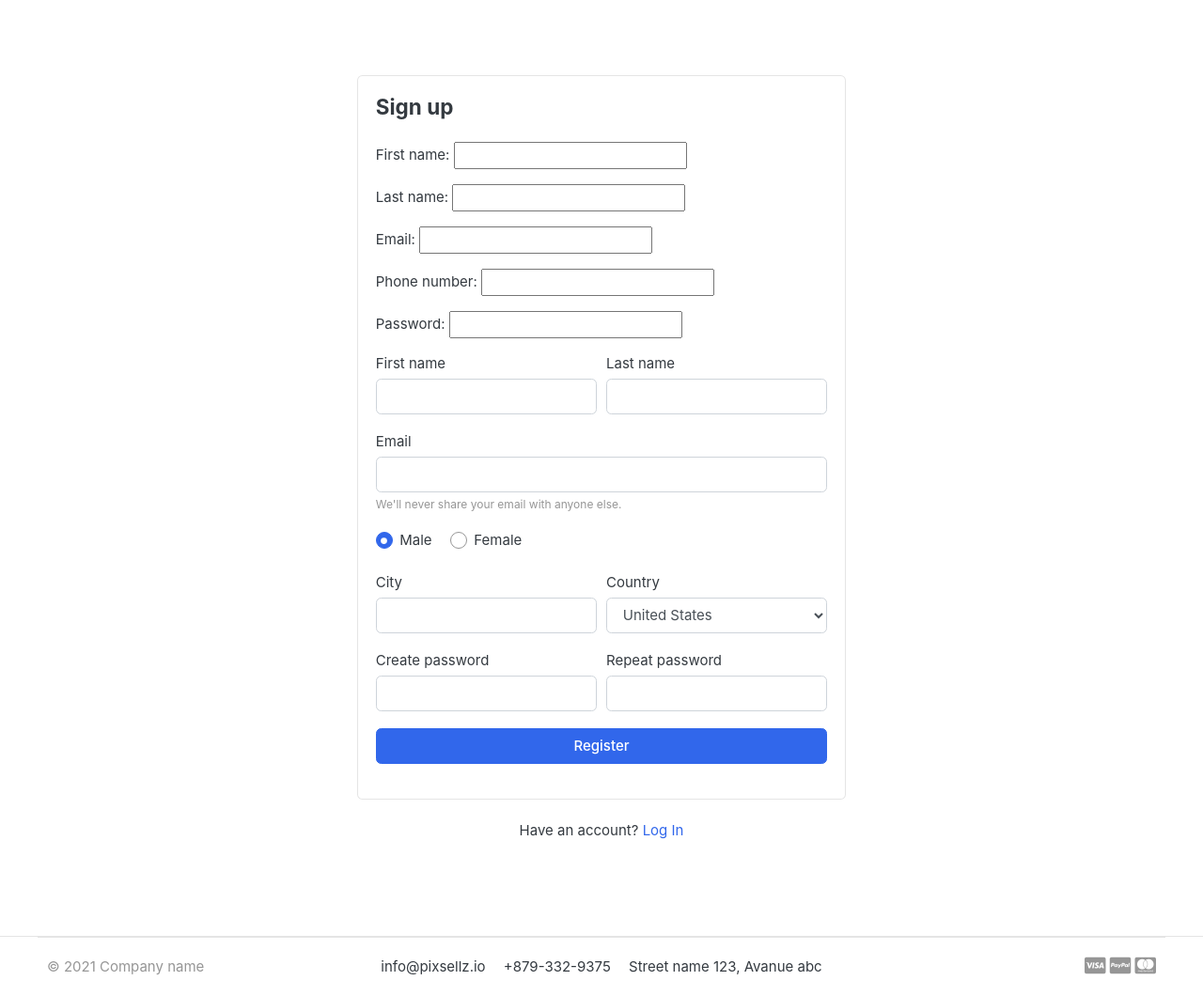
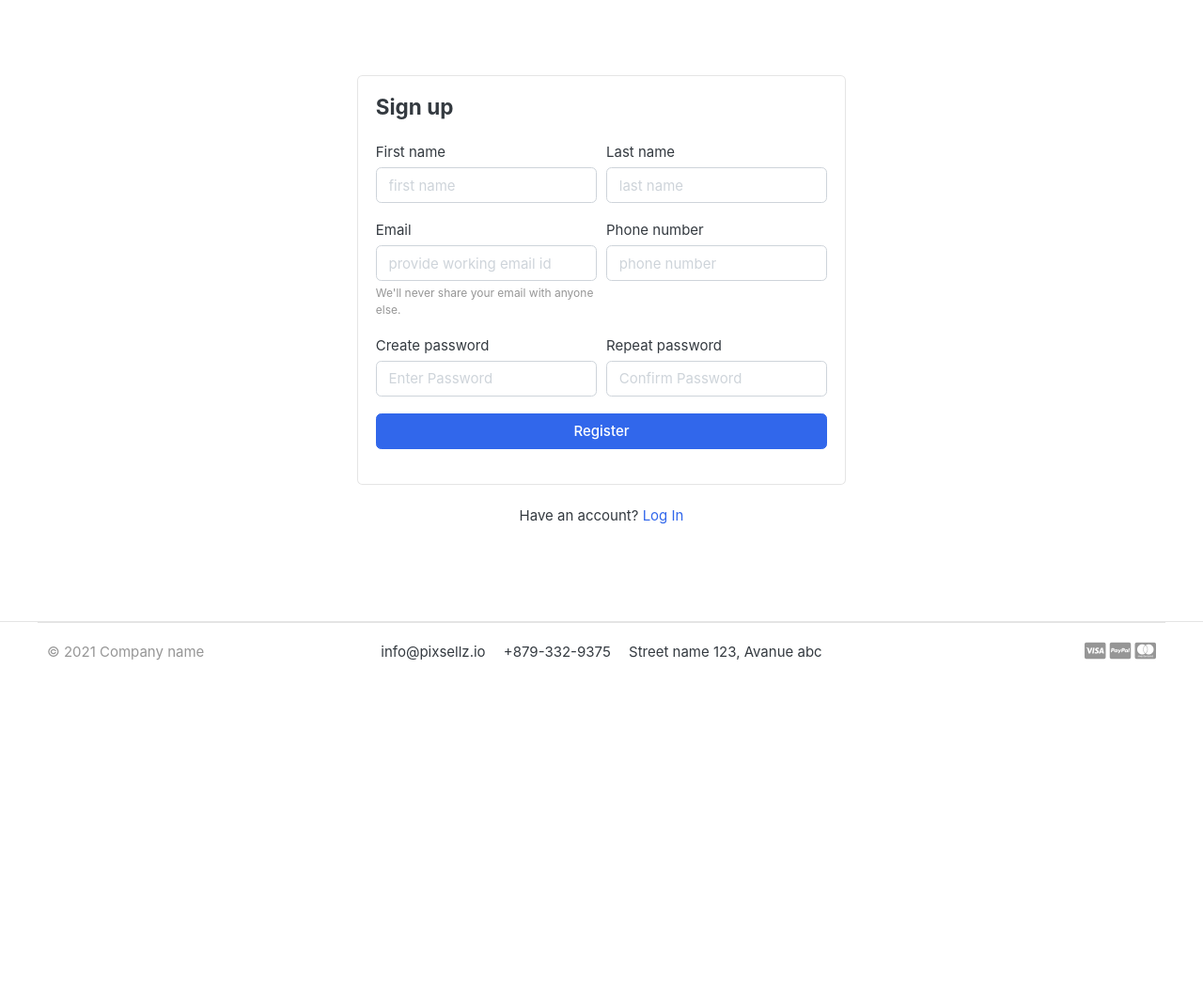
Before and after one commit to SatvirSingh98/GreatKart-eCommerce, a Django app: page /accounts/register/ in a window 1280 px wide. Shown: the part 118-1178 px from the top of the page at 94% size. After the commit the page ends 821 px from the top, so only its background shows below. Run offline with Django 3.2, Linux system fonts and the light colour scheme; data that the repository does not hold is empty; some libraries are stand-ins or nearby versions; some web fonts are replaced.

Commit message:
Implementing Model Forms and Editing __init__ Method

```diff
--- a/src/apps/accounts/forms.py
+++ b/src/apps/accounts/forms.py
@@ -4,10 +4,22 @@ from .models import Account
 
 
 class RegistrationForm(forms.ModelForm):
-    """Form definition for Registration."""
+    def __init__(self, *args, **kwargs):
+        super(RegistrationForm, self).__init__(*args, **kwargs)
+        self.fields.get('first_name').widget.attrs['placeholder'] = 'first name'
+        self.fields.get('last_name').widget.attrs['placeholder'] = 'last name'
+        self.fields.get('email').widget.attrs['placeholder'] = 'provide working email id'
+        self.fields.get('phone_number').widget.attrs['placeholder'] = 'phone number'
+        for field in self.fields:
+            self.fields.get(field).widget.attrs['class'] = 'form-control'
+
+    password = forms.CharField(widget=forms.PasswordInput(attrs={
+        'placeholder': 'Enter Password',
+    }))
+    confirm_password = forms.CharField(widget=forms.PasswordInput(attrs={
+        'placeholder': 'Confirm Password',
+    }))
 
     class Meta:
-        """Meta definition for Registrationform."""
-
         model = Account
-        fields = ('first_name', 'last_name', 'email', 'phone_number', 'password',)
+        fields = ['first_name', 'last_name', 'email', 'phone_number', 'password']
--- a/src/apps/accounts/templates/accounts/register.html
+++ b/src/apps/accounts/templates/accounts/register.html
@@ -10,58 +10,37 @@
 			<header class="mb-4">
 				<h4 class="card-title">Sign up</h4>
 			</header>
-			<form>
-				{{ form.as_p }}
+			<form action="{% url 'accounts:register' %}" method="POST">
+				{% csrf_token %}
 				<div class="form-row">
 					<div class="col form-group">
 						<label>First name</label>
-						<input type="text" class="form-control" placeholder="">
+						{{ form.first_name }}
 					</div> <!-- form-group end.// -->
 					<div class="col form-group">
 						<label>Last name</label>
-						<input type="text" class="form-control" placeholder="">
+						{{ form.last_name }}
 					</div> <!-- form-group end.// -->
 				</div> <!-- form-row end.// -->
-				<div class="form-group">
-					<label>Email</label>
-					<input type="email" class="form-control" placeholder="">
-					<small class="form-text text-muted">We'll never share your email with anyone else.</small>
-				</div> <!-- form-group end.// -->
-				<div class="form-group">
-					<label class="custom-control custom-radio custom-control-inline">
-						<input class="custom-control-input" checked="" type="radio" name="gender" value="option1">
-						<span class="custom-control-label"> Male </span>
-					</label>
-					<label class="custom-control custom-radio custom-control-inline">
-						<input class="custom-control-input" type="radio" name="gender" value="option2">
-						<span class="custom-control-label"> Female </span>
-					</label>
+				<div class="form-row">
+					<div class="form-group col-md-6">
+						<label>Email</label>
+						{{ form.email }}
+						<small class="form-text text-muted">We'll never share your email with anyone else.</small>
+					</div>
+					<div class="form-group col-md-6">
+						<label>Phone number</label>
+						{{ form.phone_number }}
+					</div>
 				</div> <!-- form-group end.// -->
 				<div class="form-row">
 					<div class="form-group col-md-6">
-						<label>City</label>
-						<input type="text" class="form-control">
-					</div> <!-- form-group end.// -->
-					<div class="form-group col-md-6">
-						<label>Country</label>
-						<select id="inputState" class="form-control">
-							<option> Choose...</option>
-							<option>Uzbekistan</option>
-							<option>Russia</option>
-							<option selected="">United States</option>
-							<option>India</option>
-							<option>Afganistan</option>
-						</select>
-					</div> <!-- form-group end.// -->
-				</div> <!-- form-row.// -->
-				<div class="form-row">
-					<div class="form-group col-md-6">
 						<label>Create password</label>
-						<input class="form-control" type="password">
+						{{ form.password }}
 					</div> <!-- form-group end.// -->
 					<div class="form-group col-md-6">
 						<label>Repeat password</label>
-						<input class="form-control" type="password">
+						{{ form.confirm_password }}
 					</div> <!-- form-group end.// -->
 				</div>
 				<div class="form-group">
@@ -71,7 +50,7 @@
 			</form>
 		</article><!-- card-body.// -->
 	</div> <!-- card .// -->
-	<p class="text-center mt-4">Have an account? <a href="">Log In</a></p>
+	<p class="text-center mt-4">Have an account? <a href="{% url 'accounts:login' %}">Log In</a></p>
 	<br><br>
 	<!-- ============================ COMPONENT REGISTER  END.// ================================= -->
 
```
